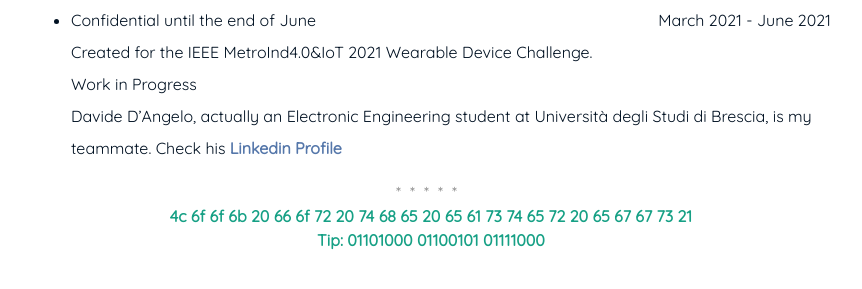
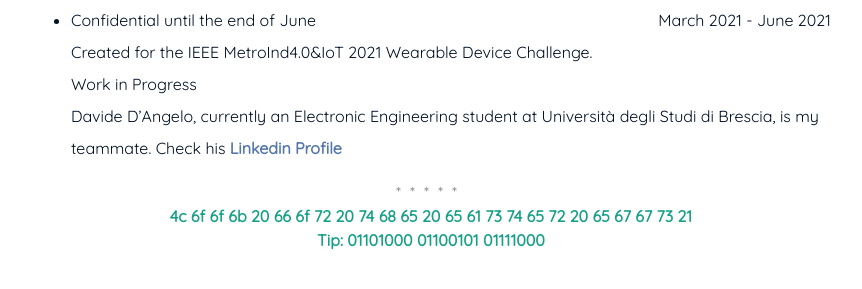
Before and after one commit to FreShq99/frenkishqepa.com, a Jekyll site: the page built from Projects.md, in a window 1280 px wide. Shown: the part 477-766 px from the top of the page, without its empty margins (209-1071 px from the left). Built offline with Jekyll 4.4.1, drawn with Linux system fonts in a browser that asks for light colours.

Commit message:
Update Projects.md

```diff
--- a/Projects.md
+++ b/Projects.md
@@ -11,4 +11,4 @@ subtitle: Frenki Shqepa
 - Confidential until the end of June <span style="float: right; ">March 2021 - June 2021</span>
 Created for the IEEE MetroInd4.0&IoT 2021 Wearable Device Challenge.
 Work in Progress
-<br/>Davide D'Angelo, actually an Electronic Engineering student at Università degli Studi di Brescia, is my teammate. Check his [Linkedin Profile](https://www.linkedin.com/in/davide-d-angelo-147447115/)
+<br/>Davide D'Angelo, currently an Electronic Engineering student at Università degli Studi di Brescia, is my teammate. Check his [Linkedin Profile](https://www.linkedin.com/in/davide-d-angelo-147447115/)
```
